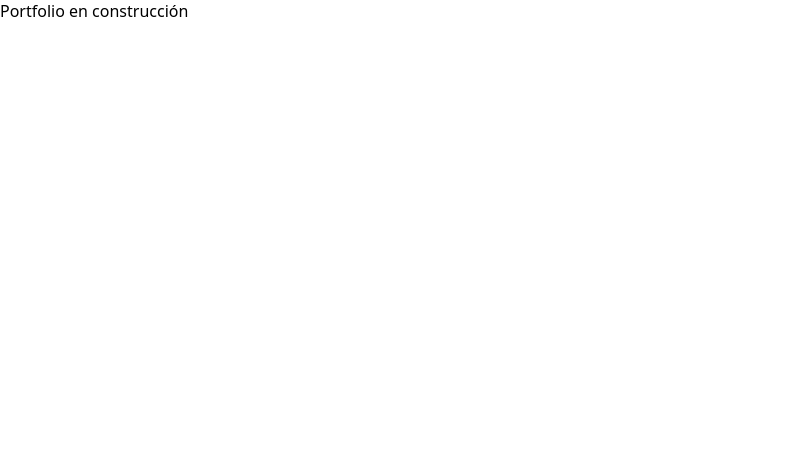
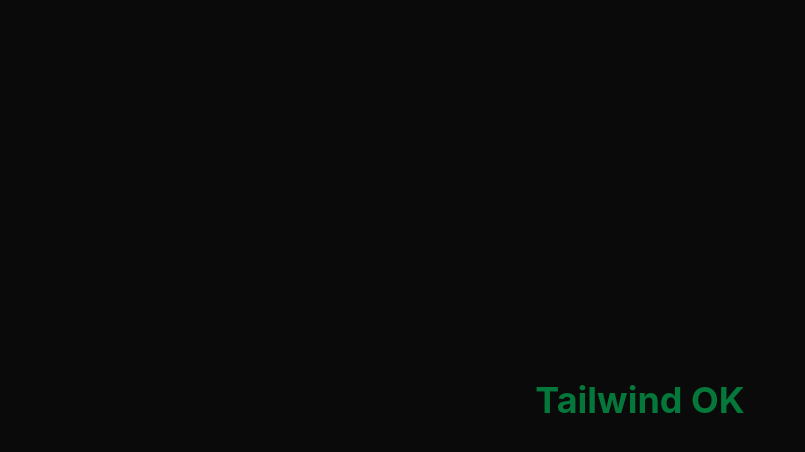
Before and after one commit to GiuGerlo/giulianogerlo-portfolio, a React (Vite) app: page / in a window 1280 px wide. Shown: the top 452 px of the page, without its empty margins (0-805 px from the left). Built offline with nearby package versions, Linux system fonts and the light colour scheme.

Commit message:
feat: setup Tailwind CSS v4 con CSS vars dark/light

```diff
--- a/index.html
+++ b/index.html
@@ -1,10 +1,10 @@
 <!doctype html>
-<html lang="en">
+<html lang="es" data-theme="dark">
   <head>
     <meta charset="UTF-8" />
     <link rel="icon" type="image/svg+xml" href="/favicon.svg" />
     <meta name="viewport" content="width=device-width, initial-scale=1.0" />
-    <title>giulianogerlo-portfolio</title>
+    <title>Giuliano Gerlo — Full-Stack Developer</title>
   </head>
   <body>
     <div id="root"></div>
--- a/package.json
+++ b/package.json
@@ -17,14 +17,18 @@
     "@babel/core": "^7.29.0",
     "@eslint/js": "^10.0.1",
     "@rolldown/plugin-babel": "^0.2.3",
+    "@tailwindcss/postcss": "^4.3.0",
     "@types/react": "^19.2.14",
     "@types/react-dom": "^19.2.3",
     "@vitejs/plugin-react": "^6.0.1",
+    "autoprefixer": "^10.5.0",
     "babel-plugin-react-compiler": "^1.0.0",
     "eslint": "^10.3.0",
     "eslint-plugin-react-hooks": "^7.1.1",
     "eslint-plugin-react-refresh": "^0.5.2",
     "globals": "^17.6.0",
+    "postcss": "^8.5.14",
+    "tailwindcss": "^4.3.0",
     "vite": "^8.0.12"
   }
 }
--- /dev/null
+++ b/postcss.config.js
@@ -0,0 +1,6 @@
+export default {
+  plugins: {
+    '@tailwindcss/postcss': {},
+    autoprefixer: {},
+  },
+};
--- a/src/App.jsx
+++ b/src/App.jsx
@@ -1,4 +1,9 @@
 function App() {
-  return <div>Portfolio en construcción</div>;
+  return (
+    <div className="min-h-screen flex items-center justify-center">
+      <h1 className="text-4xl font-bold text-accent">Tailwind OK</h1>
+    </div>
+  );
 }
+
 export default App;
--- a/src/index.css
+++ b/src/index.css
@@ -1,7 +1,82 @@
-*, *::before, *::after { box-sizing: border-box; }
-* { margin: 0; padding: 0; }
-html { font-family: system-ui, -apple-system, sans-serif; }
-body { min-height: 100vh; }
-img, picture, svg { display: block; max-width: 100%; }
-button { font: inherit; cursor: pointer; background: none; border: none; }
-a { color: inherit; text-decoration: none; }
+@import 'tailwindcss';
+@import url('https://fonts.googleapis.com/css2?family=Inter:wght@400;500;600;700&family=JetBrains+Mono:wght@400;600&display=swap');
+
+@custom-variant dark (&:where([data-theme='dark'], [data-theme='dark'] *));
+
+@theme inline {
+  --color-bg: var(--bg);
+  --color-bg-elevated: var(--bg-elevated);
+  --color-border: var(--border);
+  --color-text-primary: var(--text-primary);
+  --color-text-muted: var(--text-muted);
+  --color-accent: var(--accent);
+  --color-accent-hover: var(--accent-hover);
+  --color-accent-bg: var(--accent-bg);
+  --font-sans: 'Inter', system-ui, sans-serif;
+  --font-mono: 'JetBrains Mono', monospace;
+}
+
+:root,
+:root[data-theme='dark'] {
+  --bg: #0a0a0a;
+  --bg-elevated: #141414;
+  --border: #262626;
+  --text-primary: #fafafa;
+  --text-muted: #a1a1aa;
+  --accent: #04773b;
+  --accent-hover: #06a352;
+  --accent-bg: rgba(4, 119, 59, 0.1);
+  color-scheme: dark;
+}
+
+:root[data-theme='light'] {
+  --bg: #ffffff;
+  --bg-elevated: #f5f5f5;
+  --border: #e5e5e5;
+  --text-primary: #0a0a0a;
+  --text-muted: #525252;
+  --accent: #04773b;
+  --accent-hover: #035c2d;
+  --accent-bg: rgba(4, 119, 59, 0.08);
+  color-scheme: light;
+}
+
+*,
+*::before,
+*::after {
+  box-sizing: border-box;
+}
+
+* {
+  margin: 0;
+  padding: 0;
+}
+
+body {
+  min-height: 100vh;
+  background: var(--bg);
+  color: var(--text-primary);
+  font-family: 'Inter', system-ui, sans-serif;
+  transition:
+    background 0.2s,
+    color 0.2s;
+}
+
+img,
+picture,
+svg {
+  display: block;
+  max-width: 100%;
+}
+
+button {
+  font: inherit;
+  cursor: pointer;
+  background: none;
+  border: none;
+}
+
+a {
+  color: inherit;
+  text-decoration: none;
+}
```
Also changed, not shown: 2 other files (tests, documents, lock files or other folders).
